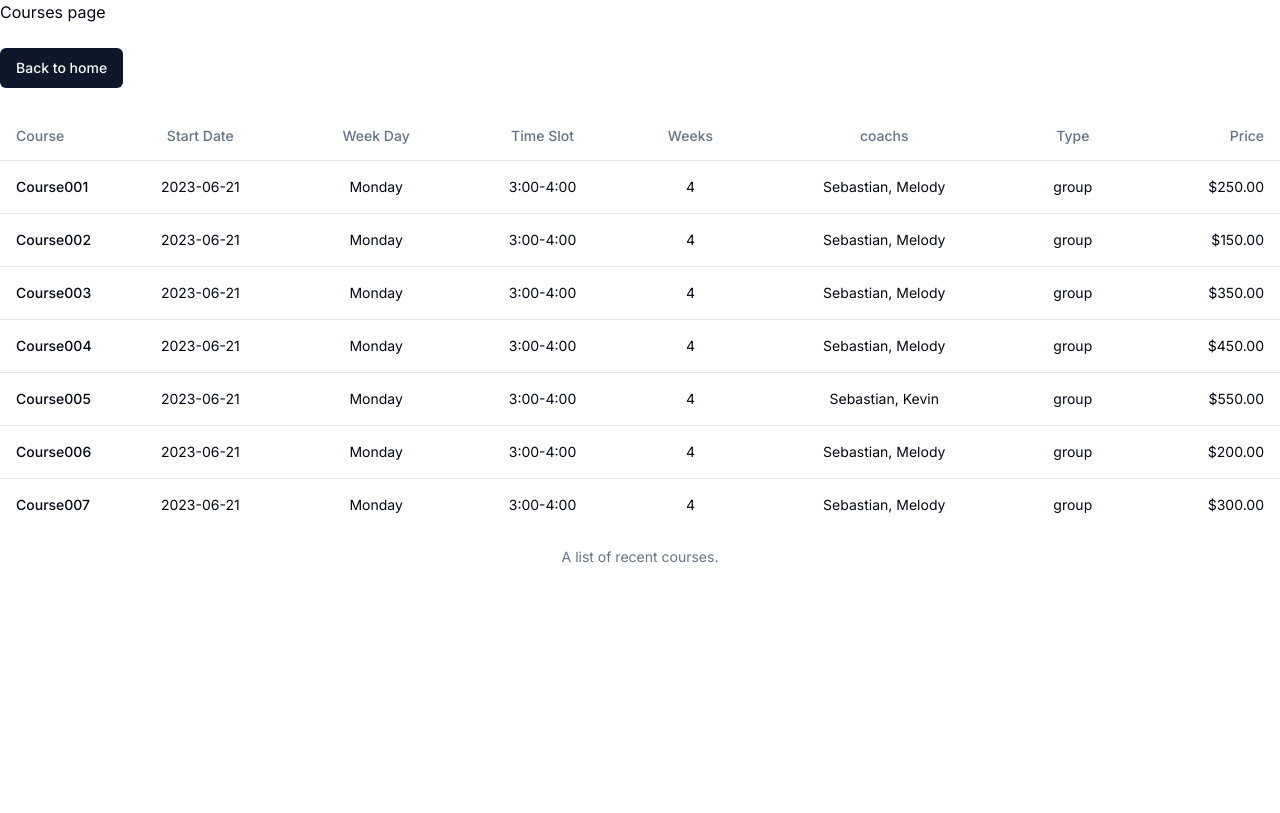
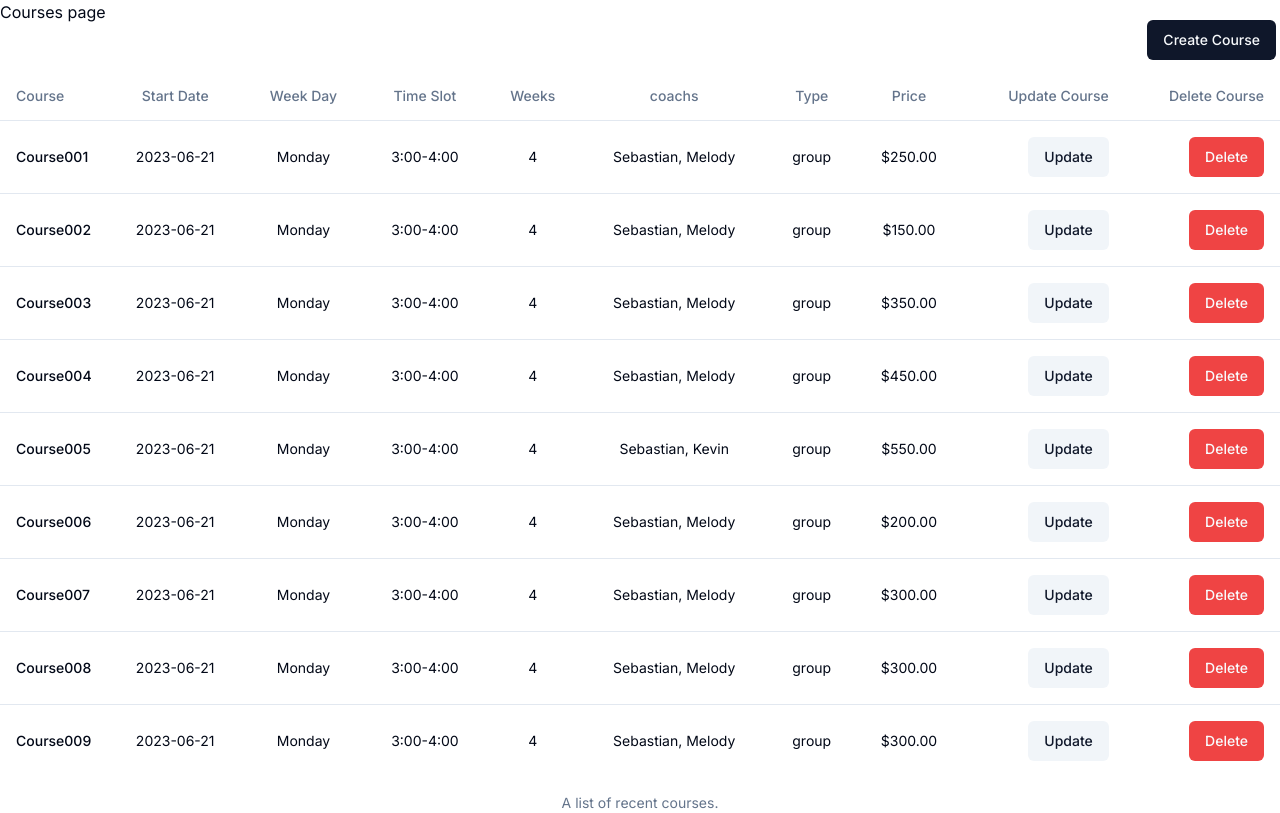
Before and after one commit to timsu92/1122-database-stadium, a Next.js app in the folder frontend/: page /Courses in a window 1280 px wide. Built offline with nearby package versions, Linux system fonts and the light colour scheme.

Commit message:
Feat:add some button

```diff
--- a/frontend/app/Courses/page.tsx
+++ b/frontend/app/Courses/page.tsx
@@ -12,10 +12,11 @@
   TableRow,
 } from "@/components/ui/table"
 import { Button } from "@/components/ui/button"
-import { buttonVariants } from "@/components/ui/button"
+import { useRouter } from 'next/navigation'
 const courses = [
   {
     course: "Course001",
+    courseId: "1",
     startDate: "2023-06-21",
     timeSlot: "3:00-4:00",
     weekDay: "Monday",
@@ -27,6 +28,7 @@
   },
   {
     course: "Course002",
+    courseId: "2",
     startDate: "2023-06-21",
     timeSlot: "3:00-4:00",
     weekDay: "Monday",
@@ -38,6 +40,7 @@
   },
   {
     course: "Course003",
+    courseId: "3",
     startDate: "2023-06-21",
     timeSlot: "3:00-4:00",
     weekDay: "Monday",
@@ -49,6 +52,7 @@
   },
   {
     course: "Course004",
+    courseId: "4",
     startDate: "2023-06-21",
     timeSlot: "3:00-4:00",
     weekDay: "Monday",
@@ -60,6 +64,7 @@
   },
   {
     course: "Course005",
+    courseId: "5",
     startDate: "2023-06-21",
     timeSlot: "3:00-4:00",
     weekDay: "Monday",
@@ -71,6 +76,7 @@
   },
   {
     course: "Course006",
+    courseId: "6",
     startDate: "2023-06-21",
     timeSlot: "3:00-4:00",
     weekDay: "Monday",
@@ -82,6 +88,31 @@
   },
   {
     course: "Course007",
+    courseId: "7",
+    startDate: "2023-06-21",
+    timeSlot: "3:00-4:00",
+    weekDay: "Monday",
+    weeks: 4,
+    courseType: "group",
+    content: "",
+    Price: "$300.00",
+    coachs: ["Sebastian", "Melody"]
+  },
+  {
+    course: "Course008",
+    courseId: "8",
+    startDate: "2023-06-21",
+    timeSlot: "3:00-4:00",
+    weekDay: "Monday",
+    weeks: 4,
+    courseType: "group",
+    content: "",
+    Price: "$300.00",
+    coachs: ["Sebastian", "Melody"]
+  },
+  {
+    course: "Course009",
+    courseId: "9",
     startDate: "2023-06-21",
     timeSlot: "3:00-4:00",
     weekDay: "Monday",
@@ -93,16 +124,15 @@
   },
 ]
 export default function Courses() {
+  const router = useRouter()
   return (
     <>
       <h1>Courses page</h1>
-      <br/>
-      <h2>
-        <Button asChild>
-          <Link href="/">Back to home</Link>
-        </Button>
-      </h2>
-      <br/>
+      <br />
+      <Button onClick={() => { router.push('/') }} className="absolute right-1 top-5">
+        Create Course
+      </Button>
+      <br />
       <Table>
         <TableCaption>A list of recent courses.</TableCaption>
         <TableHeader>
@@ -114,24 +144,40 @@
             <TableHead className="text-center">Weeks</TableHead>
             <TableHead className="text-center">coachs</TableHead>
             <TableHead className="text-center">Type</TableHead>
-            <TableHead className="text-right">Price</TableHead>
+            <TableHead className="text-center">Price</TableHead>
+            <TableHead className="text-right">Update Course</TableHead>
+            <TableHead className="text-right">Delete Course</TableHead>
           </TableRow>
         </TableHeader>
         <TableBody>
           {courses.map((course) => (
-            <TableRow key={course.course}>
+            <TableRow key={course.courseId}>
               <TableCell className="font-medium " >{course.course}</TableCell>
               <TableCell className="text-center">{course.startDate}</TableCell>
               <TableCell className="text-center">{course.weekDay}</TableCell>
               <TableCell className="text-center">{course.timeSlot}</TableCell>
               <TableCell className="text-center">{course.weeks}</TableCell>
-              <TableCell className="text-center">{course.coachs.map((coach, index) => {
-                if (index != course.coachs.length - 1) return `${coach}, `
-                else return `${coach}`
-              })}
+              <TableCell className="text-center">
+                {course.coachs.join(', ')}
               </TableCell>
               <TableCell className="text-center">{course.courseType}</TableCell>
-              <TableCell className="text-right">{course.Price}</TableCell>
+              <TableCell className="text-center">{course.Price}</TableCell>
+              <TableCell className="text-right">
+                <Button variant="secondary"
+                  onClick={() => {
+                  }}
+                >
+                  Update
+                </Button>
+              </TableCell>
+              <TableCell className="text-right">
+                <Button variant="destructive"
+                  onClick={() => {
+                  }}
+                >
+                  Delete
+                </Button>
+              </TableCell>
             </TableRow>
           ))}
         </TableBody>
--- /dev/null
+++ b/frontend/components/ui/sheet.tsx
@@ -0,0 +1,140 @@
+"use client"
+
+import * as React from "react"
+import * as SheetPrimitive from "@radix-ui/react-dialog"
+import { cva, type VariantProps } from "class-variance-authority"
+import { X } from "lucide-react"
+
+import { cn } from "@/lib/utils"
+
+const Sheet = SheetPrimitive.Root
+
+const SheetTrigger = SheetPrimitive.Trigger
+
+const SheetClose = SheetPrimitive.Close
+
+const SheetPortal = SheetPrimitive.Portal
+
+const SheetOverlay = React.forwardRef<
+  React.ElementRef<typeof SheetPrimitive.Overlay>,
+  React.ComponentPropsWithoutRef<typeof SheetPrimitive.Overlay>
+>(({ className, ...props }, ref) => (
+  <SheetPrimitive.Overlay
+    className={cn(
+      "fixed inset-0 z-50 bg-black/80  data-[state=open]:animate-in data-[state=closed]:animate-out data-[state=closed]:fade-out-0 data-[state=open]:fade-in-0",
+      className
+    )}
+    {...props}
+    ref={ref}
+  />
+))
+SheetOverlay.displayName = SheetPrimitive.Overlay.displayName
+
+const sheetVariants = cva(
+  "fixed z-50 gap-4 bg-background p-6 shadow-lg transition ease-in-out data-[state=open]:animate-in data-[state=closed]:animate-out data-[state=closed]:duration-300 data-[state=open]:duration-500",
+  {
+    variants: {
+      side: {
+        top: "inset-x-0 top-0 border-b data-[state=closed]:slide-out-to-top data-[state=open]:slide-in-from-top",
+        bottom:
+          "inset-x-0 bottom-0 border-t data-[state=closed]:slide-out-to-bottom data-[state=open]:slide-in-from-bottom",
+        left: "inset-y-0 left-0 h-full w-3/4 border-r data-[state=closed]:slide-out-to-left data-[state=open]:slide-in-from-left sm:max-w-sm",
+        right:
+          "inset-y-0 right-0 h-full w-3/4  border-l data-[state=closed]:slide-out-to-right data-[state=open]:slide-in-from-right sm:max-w-sm",
+      },
+    },
+    defaultVariants: {
+      side: "right",
+    },
+  }
+)
+
+interface SheetContentProps
+  extends React.ComponentPropsWithoutRef<typeof SheetPrimitive.Content>,
+    VariantProps<typeof sheetVariants> {}
+
+const SheetContent = React.forwardRef<
+  React.ElementRef<typeof SheetPrimitive.Content>,
+  SheetContentProps
+>(({ side = "right", className, children, ...props }, ref) => (
+  <SheetPortal>
+    <SheetOverlay />
+    <SheetPrimitive.Content
+      ref={ref}
+      className={cn(sheetVariants({ side }), className)}
+      {...props}
+    >
+      {children}
+      <SheetPrimitive.Close className="absolute right-4 top-4 rounded-sm opacity-70 ring-offset-background transition-opacity hover:opacity-100 focus:outline-none focus:ring-2 focus:ring-ring focus:ring-offset-2 disabled:pointer-events-none data-[state=open]:bg-secondary">
+        <X className="h-4 w-4" />
+        <span className="sr-only">Close</span>
+      </SheetPrimitive.Close>
+    </SheetPrimitive.Content>
+  </SheetPortal>
+))
+SheetContent.displayName = SheetPrimitive.Content.displayName
+
+const SheetHeader = ({
+  className,
+  ...props
+}: React.HTMLAttributes<HTMLDivElement>) => (
+  <div
+    className={cn(
+      "flex flex-col space-y-2 text-center sm:text-left",
+      className
+    )}
+    {...props}
+  />
+)
+SheetHeader.displayName = "SheetHeader"
+
+const SheetFooter = ({
+  className,
+  ...props
+}: React.HTMLAttributes<HTMLDivElement>) => (
+  <div
+    className={cn(
+      "flex flex-col-reverse sm:flex-row sm:justify-end sm:space-x-2",
+      className
+    )}
+    {...props}
+  />
+)
+SheetFooter.displayName = "SheetFooter"
+
+const SheetTitle = React.forwardRef<
+  React.ElementRef<typeof SheetPrimitive.Title>,
+  React.ComponentPropsWithoutRef<typeof SheetPrimitive.Title>
+>(({ className, ...props }, ref) => (
+  <SheetPrimitive.Title
+    ref={ref}
+    className={cn("text-lg font-semibold text-foreground", className)}
+    {...props}
+  />
+))
+SheetTitle.displayName = SheetPrimitive.Title.displayName
+
+const SheetDescription = React.forwardRef<
+  React.ElementRef<typeof SheetPrimitive.Description>,
+  React.ComponentPropsWithoutRef<typeof SheetPrimitive.Description>
+>(({ className, ...props }, ref) => (
+  <SheetPrimitive.Description
+    ref={ref}
+    className={cn("text-sm text-muted-foreground", className)}
+    {...props}
+  />
+))
+SheetDescription.displayName = SheetPrimitive.Description.displayName
+
+export {
+  Sheet,
+  SheetPortal,
+  SheetOverlay,
+  SheetTrigger,
+  SheetClose,
+  SheetContent,
+  SheetHeader,
+  SheetFooter,
+  SheetTitle,
+  SheetDescription,
+}
--- a/frontend/package.json
+++ b/frontend/package.json
@@ -9,6 +9,7 @@
     "lint": "next lint"
   },
   "dependencies": {
+    "@radix-ui/react-dialog": "^1.0.5",
     "@radix-ui/react-dropdown-menu": "^2.0.6",
     "@radix-ui/react-slot": "^1.0.2",
     "class-variance-authority": "^0.7.0",
```
Also changed, not shown: frontend/app/Courses/createCourse.tsx (added), frontend/app/Courses/updateCourse.tsx (added), 1 other file (tests, documents, lock files or other folders).
